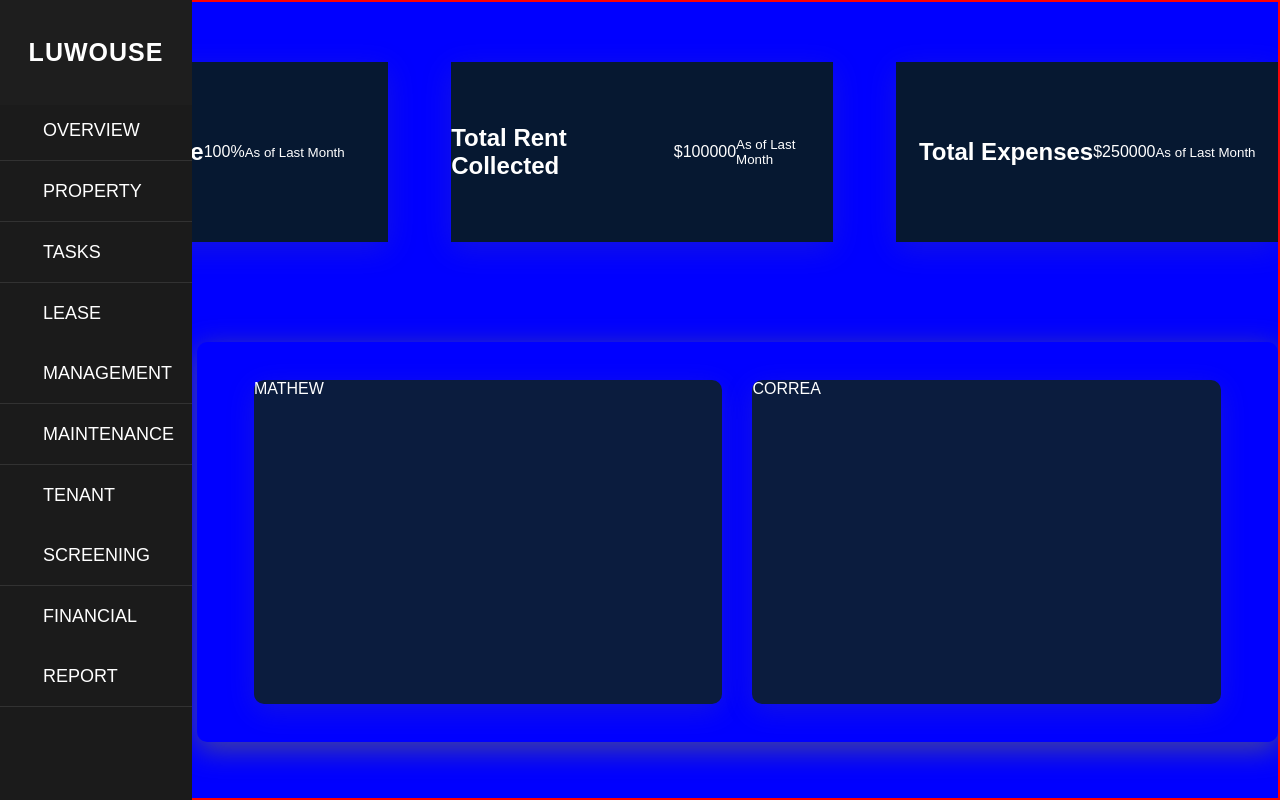
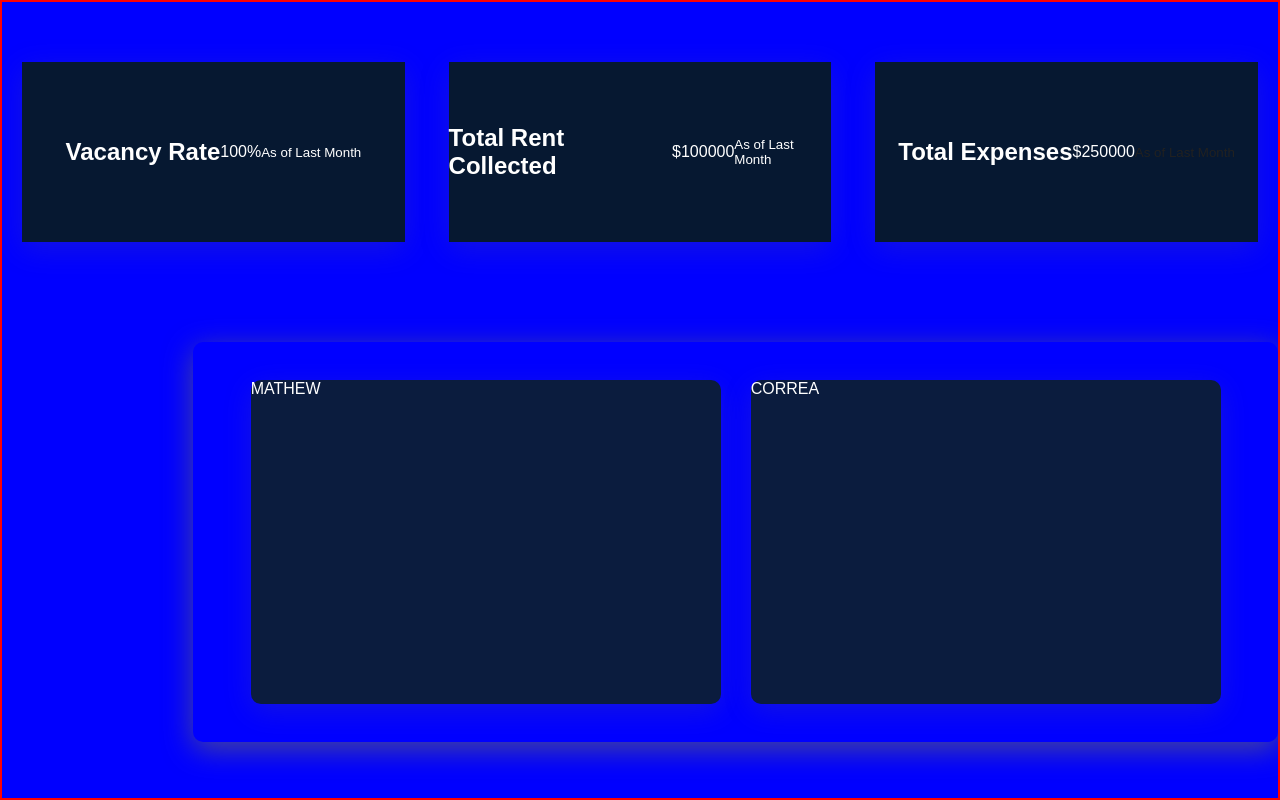
Before and after one commit to Correa95/Property-Management-System, a React (Vite) app in the folder client-side/: page /overview in a window 1280 px wide. Built offline with nearby package versions, Linux system fonts and the light colour scheme.

Commit message:
styline the app structure

```diff
--- a/client-side/src/App.css
+++ b/client-side/src/App.css
@@ -9,21 +9,21 @@
   height: 100vh;
   width: 100vw;
   display: flex;
-  /* flex-direction: column; */
+  flex-direction: column;
   justify-content: center;
   align-items: center;
 }
 
 .side {
+  width: 20vw;
   border: 2px solid red;
   background-color: #1c1f23;
-  /* width: 20%; */
 }
 
 .main {
+  width: 80vw;
   height: 100vh;
   width: 100vw;
   border: 2px solid red;
   background-color: blue;
-  /* width: 80%; */
 }
--- a/client-side/src/App.jsx
+++ b/client-side/src/App.jsx
@@ -16,9 +16,9 @@ function App() {
   return (
     <>
       <div className="app">
-        <div className="side">
+        {/* <div className="side">
           <SideBar />
-        </div>
+        </div> */}
         <div className="main">
           <Routes>
             <Route path="/overview" element={<Overview />} />
--- a/client-side/src/Components/Analysis.css
+++ b/client-side/src/Components/Analysis.css
@@ -4,7 +4,7 @@
   display: flex;
   justify-content: space-between;
   align-items: center;
-  /* margin-left: auto; */
+  background-color: ;
   /* box-shadow: rgba(100, 100, 111, 0.7) 0px 7px 29px 0px; */
 }
 .stats {
@@ -15,5 +15,13 @@
   display: flex;
   justify-content: center;
   align-items: center;
+  margin: 20px;
   box-shadow: rgba(100, 100, 111, 0.2) 0px 7px 29px 0px;
 }
+.dollarAmount {
+  font-size: 16px;
+}
+.timeUpdate {
+  font: 14px;
+  color: #212121;
+}
--- a/client-side/src/Components/Analysis.jsx
+++ b/client-side/src/Components/Analysis.jsx
@@ -4,18 +4,18 @@ function Analysis() {
     <section className="statsContainer">
       <div className="stats">
         <h1>Vacancy Rate</h1>
-        <amount>100%</amount>
+        <amount className="dollarAmount">100%</amount>
         <small>As of Last Month</small>
       </div>
       <div className="stats">
         <h1>Total Rent Collected</h1>
-        <amount>$100000</amount>
+        <amount className="dollarAmount">$100000</amount>
         <small>As of Last Month</small>
       </div>
       <div className="stats">
         <h1>Total Expenses</h1>
-        <amount>$250000</amount>
-        <small>As of Last Month</small>
+        <amount className="dollarAmount">$250000</amount>
+        <small className="timeUpdate">As of Last Month</small>
       </div>
     </section>
   );
```
